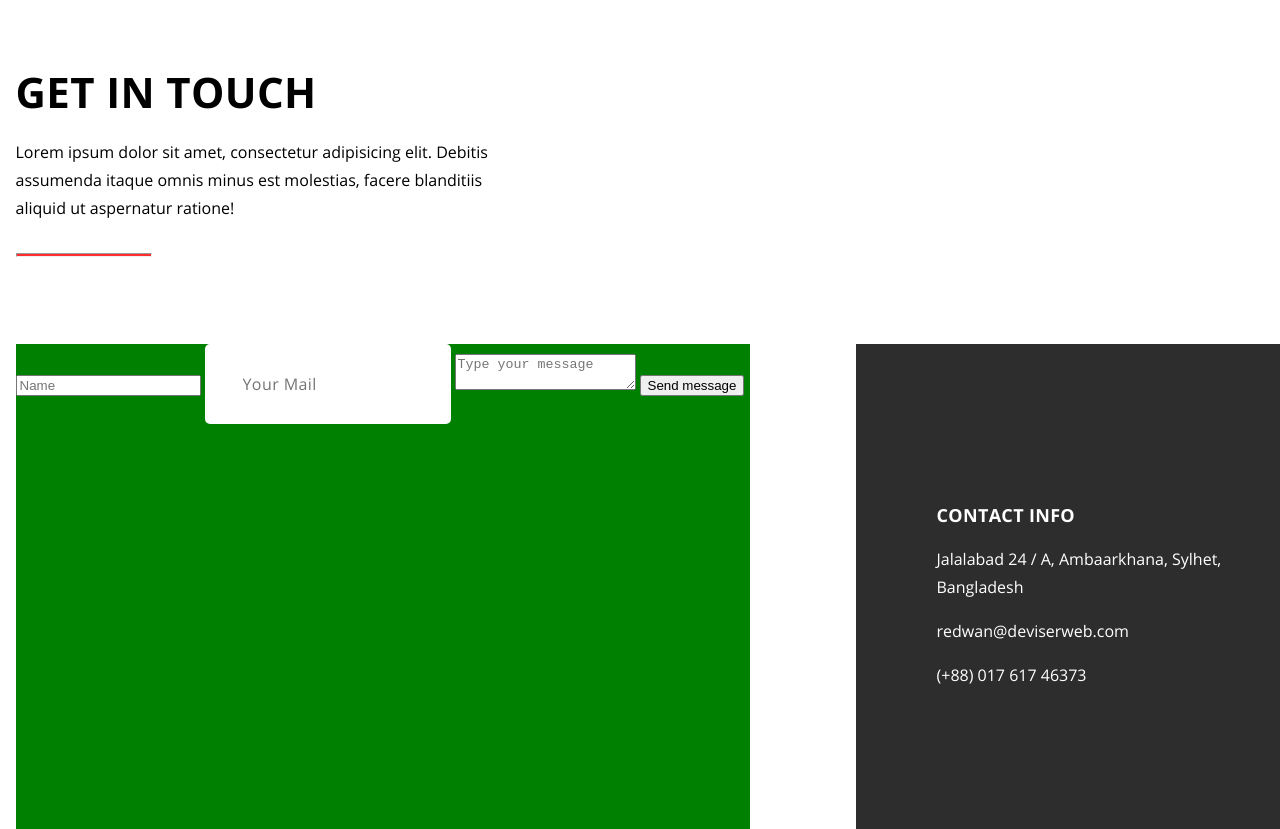
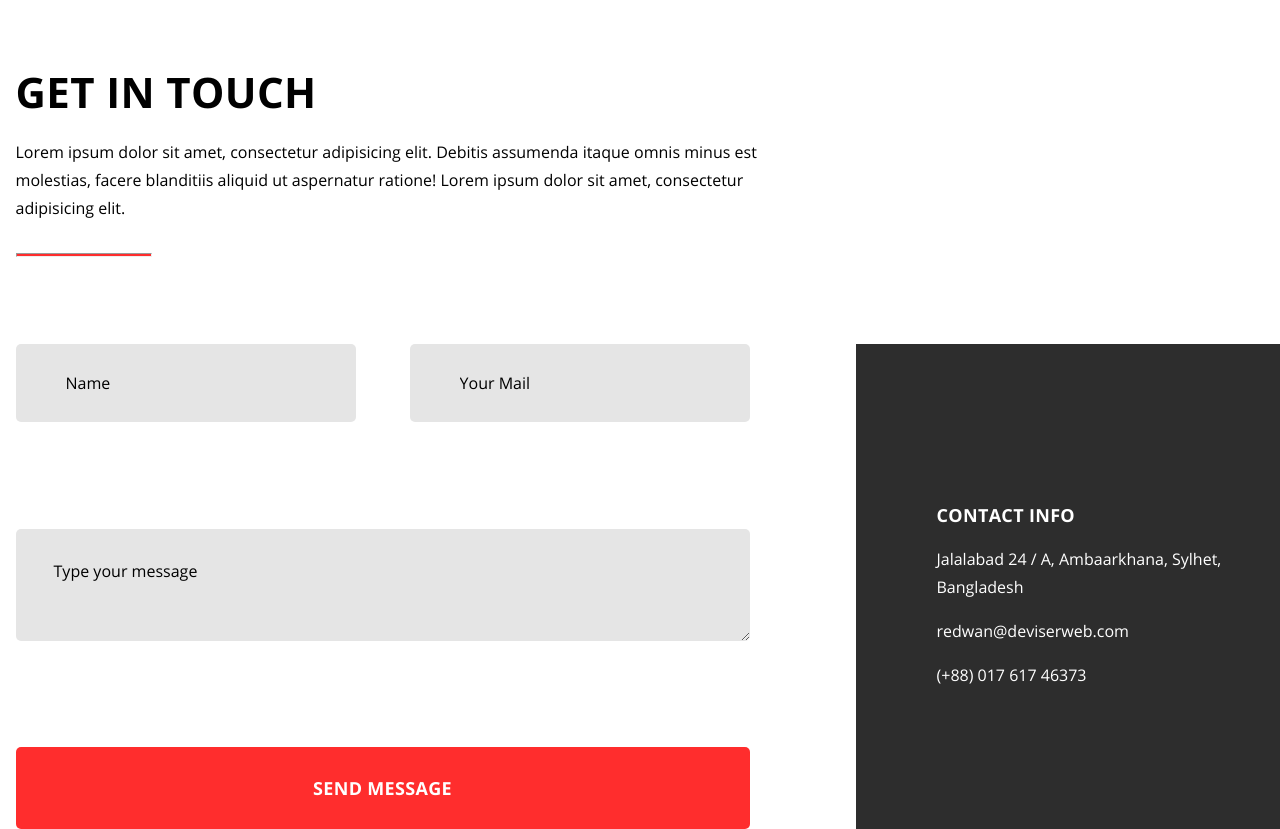
Before and after one commit to marfikus/skillfactory-module-a3, a plain HTML site: page index.html in a window 1280 px wide. Shown: the part 3920-4749 px from the top of the page. Drawn offline with Linux system fonts and the light colour scheme.

Commit message:
Add form, rename some classes..

```diff
--- a/css/style.css
+++ b/css/style.css
@@ -801,7 +801,7 @@ header {
 	/*flex-wrap: wrap;*/
 }
 
-.email-input {
+.subscribe-form .email-input {
 	/*height: 78px;*/
 	/*width: 524px;*/
 	max-width: 524px;
@@ -885,7 +885,11 @@ header {
 	/*margin-bottom: 59px;*/
 
 	/*Выравнивание флексом:*/
-	/*display: flex;*/
+/*	display: flex;
+	flex-wrap: wrap;
+	align-items: flex-start;
+	justify-content: space-between;
+	align-content: space-between;*/
 	/*flex-direction: column;*/
 	/*align-items: center;*/
 
@@ -913,7 +917,7 @@ header {
 }
 
 .stage-6-heading p {
-	max-width: 480px;
+	max-width: 752px;
 
 	color: #000000;
 	font-family: 'OpenSans-Regular', sans-serif;
@@ -945,12 +949,134 @@ header {
 	justify-content: space-between;
 	align-items: flex-start;
 	flex-wrap: wrap;
+	/*align-content: space-between;*/
 }
 
-.stage-6-form {
-	background-color: green;
-	width: 734px;
+.send-message-form {
+	/*background-color: green;*/
+	max-width: 734px;
 	min-height: 485px;
+
+	display: flex;
+	/*flex-direction: column;*/
+	flex-wrap: wrap;
+	justify-content: space-between;
+	align-items: flex-start;
+	align-content: space-between;
+}
+
+.send-message-form .username-input {
+	/*height: 78px;*/
+	/*width: 524px;*/
+	width: 240px;
+	/*min-width: 200px;*/
+	/*flex: 1 1 400px;*/
+
+	padding: 25px 50px 25px 50px;
+
+	border: 0;
+	border-radius: 5px;
+
+	/*background-color: #000000;*/
+	background-color: #E5E5E5;
+	/*mix-blend-mode: normal;*/
+	/*opacity: 0.1;*/
+
+	color: #000000;
+	font-family: 'OpenSans-Regular', sans-serif;
+	font-style: normal;
+	font-weight: normal;
+	font-size: 16px;
+	line-height: 28px;
+	/*letter-spacing: 0.4px;*/
+}
+
+.send-message-form .email-input {
+	/*height: 78px;*/
+	/*width: 524px;*/
+	width: 240px;
+	/*min-width: 200px;*/
+	/*flex: 1 1 400px;*/
+
+	padding: 25px 50px 25px 50px;
+
+	border: 0;
+	border-radius: 5px;
+
+	/*background-color: #000000;*/
+	background-color: #E5E5E5;
+	/*mix-blend-mode: normal;*/
+	/*opacity: 0.1;*/
+
+	color: #000000;
+	font-family: 'OpenSans-Regular', sans-serif;
+	font-style: normal;
+	font-weight: normal;
+	font-size: 16px;
+	line-height: 28px;
+	/*letter-spacing: 0.4px;*/
+}
+
+.send-message-form .message-input {
+	/*height: 78px;*/
+	/*width: 524px;*/
+	/*max-width: 342px;*/
+	/*min-width: 200px;*/
+	width: 100%;
+	/*flex: 1 1 400px;*/
+
+	padding: 28px 0 28px 38px;
+
+	border: 0;
+	border-radius: 5px;
+
+	/*background-color: #000000;*/
+	background-color: #E5E5E5;
+	/*mix-blend-mode: normal;*/
+	/*opacity: 0.1;*/
+
+	color: #000000;
+	font-family: 'OpenSans-Regular', sans-serif;
+	font-style: normal;
+	font-weight: normal;
+	font-size: 16px;
+	line-height: 28px;
+	/*letter-spacing: 0.4px;*/
+}
+
+/*цвет у placeholder так просто не меняется*/
+.inputs::placeholder {
+	color: #000000;
+}
+
+.send-message-button {
+	/*display: inline-block;*/
+	/*width: 217px;*/
+	width: 100%;
+	/*max-width: 217px;*/
+	/*min-width: 180px;*/
+	/*flex: 1 1;*/
+
+	/*position: relative;*/
+	/*left: 110px;*/
+
+	/*margin-left: 19px;*/
+	padding: 24px 0 24px 0;
+	/*text-decoration: none;*/
+	background-color: #FF2D2D;
+	text-align: center;
+	border: 0;
+	border-radius: 5px;
+	/*align-items: center;*/
+
+	text-transform: uppercase;
+	color: #FFFFFF;
+	font-family: 'OpenSans-Bold', sans-serif;
+	font-style: normal;
+	font-weight: bold;
+	font-size: 18px;
+	line-height: 34px;
+	letter-spacing: 0.3195px;
 }
 
 .stage-6-contacts {
@@ -987,7 +1113,7 @@ header {
 }
 
 /*фальш-поле справа на большой ширине*/
-.stage-6-contacts-add {
+.contacts-after {
 	background-color: #2D2D2D;
 	width: calc((100vw - 1249px) / 2);
 	height: 485px;
@@ -999,7 +1125,7 @@ header {
 
 /*фальш-поле слева когда блок перескочил вниз
 (можно и без этого, так, по приколу сделал)*/
-.stage-6-contacts-add-2-left {
+.contacts-wrapped-before {
 	display: none;
 
 	background-color: #2D2D2D;
@@ -1012,7 +1138,7 @@ header {
 }
 
 /*фальш-поле справа когда блок перескочил вниз*/
-.stage-6-contacts-add-2-right {
+.contacts-wrapped-after {
 	display: none;
 
 	background-color: #2D2D2D;
@@ -1119,7 +1245,7 @@ header {
 		/*position: relative;*/
 	}
 
-	.stage-6-form {
+	.send-message-form {
 		width: 100%;
 		margin-bottom: 20px;
 	}
@@ -1130,12 +1256,12 @@ header {
 		width: 100%;
 	}
 
-	.stage-6-contacts-add {
+	.contacts-after {
 		display: none;
 	}
 
-	.stage-6-contacts-add-2-left,
-	.stage-6-contacts-add-2-right {
+	.contacts-wrapped-before,
+	.contacts-wrapped-after {
 		display: block;
 	}
 }
--- a/index.html
+++ b/index.html
@@ -162,20 +162,18 @@
 				<div class="stage-6-heading">
 					<h2>get in touch</h2>
 					<p>
-						Lorem ipsum dolor sit amet, consectetur adipisicing elit. Debitis assumenda itaque omnis  minus est molestias, facere blanditiis aliquid ut aspernatur ratione!
+						Lorem ipsum dolor sit amet, consectetur adipisicing elit. Debitis assumenda itaque omnis  minus est molestias, facere blanditiis aliquid ut aspernatur ratione! Lorem ipsum dolor sit amet, consectetur adipisicing elit.
 					</p>
 					<hr>
 				</div>
 				<div class="stage-6-content">
-					<!-- <div class="stage-6-form"> -->
-						<form action="" method="GET" class="stage-6-form">
-							<input type="text" name="username" required placeholder="Name" class="username-input">
-							<input type="email" name="email" required placeholder="Your Mail" class="email-input">
-							<textarea name="message" required placeholder="Type your message" class="message-input"></textarea>
-							<button type="submit" class="send-message-button">Send message
-							</button>
-						</form>
-					<!-- </div> -->
+					<form action="" method="GET" class="send-message-form">
+						<input type="text" name="username" required placeholder="Name" class="username-input inputs">
+						<input type="email" name="email" required placeholder="Your Mail" class="email-input inputs">
+						<textarea name="message" required placeholder="Type your message" class="message-input inputs"></textarea>
+						<button type="submit" class="send-message-button">Send message
+						</button>
+					</form>
 					<div class="stage-6-contacts">
 						<h3>contact info</h3>
 						<p>Jalalabad 24 / A, Ambaarkhana, Sylhet, Bangladesh</p>
@@ -184,9 +182,9 @@
 					</div>
 				</div>
 			</div>
-			<div class="stage-6-contacts-add"></div>
-			<div class="stage-6-contacts-add-2-left"></div>
-			<div class="stage-6-contacts-add-2-right"></div>
+			<div class="contacts-after"></div>
+			<div class="contacts-wrapped-before"></div>
+			<div class="contacts-wrapped-after"></div>
 		</div>
 	</main>
 </body>
```
